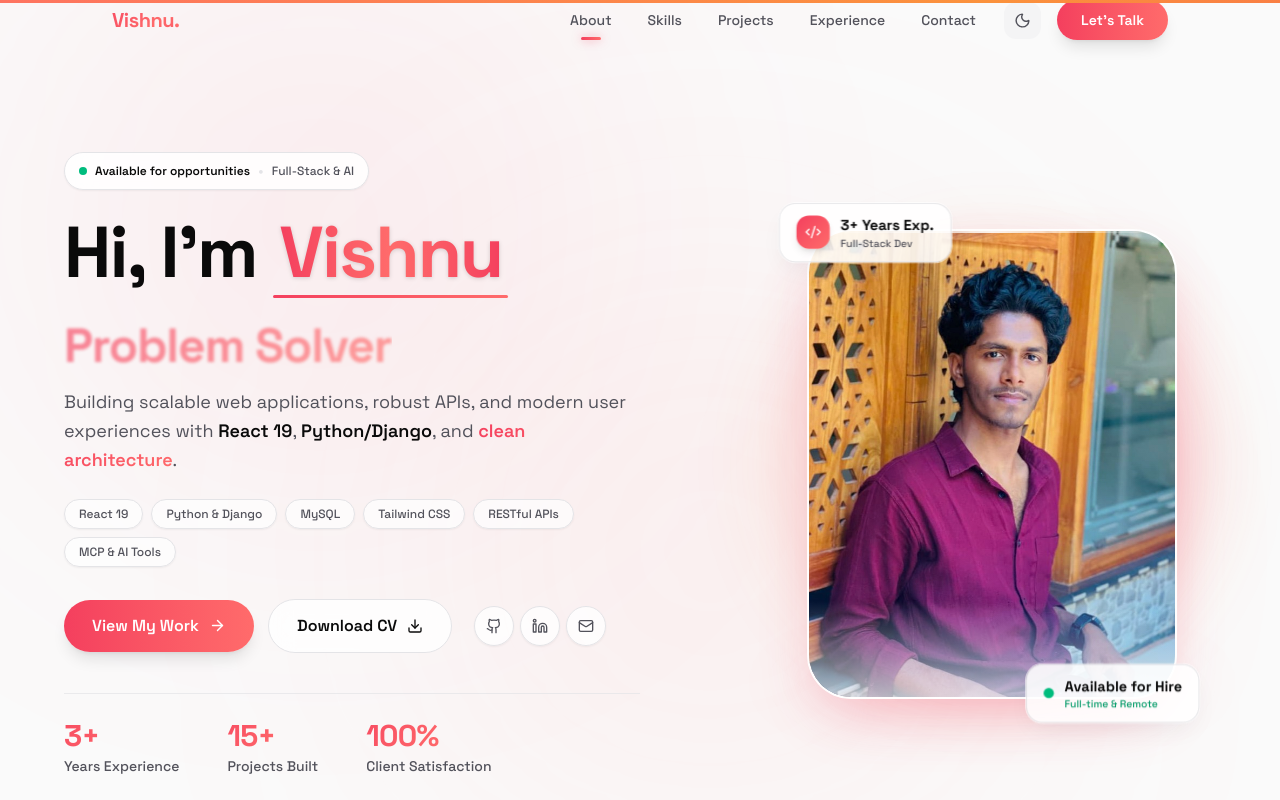
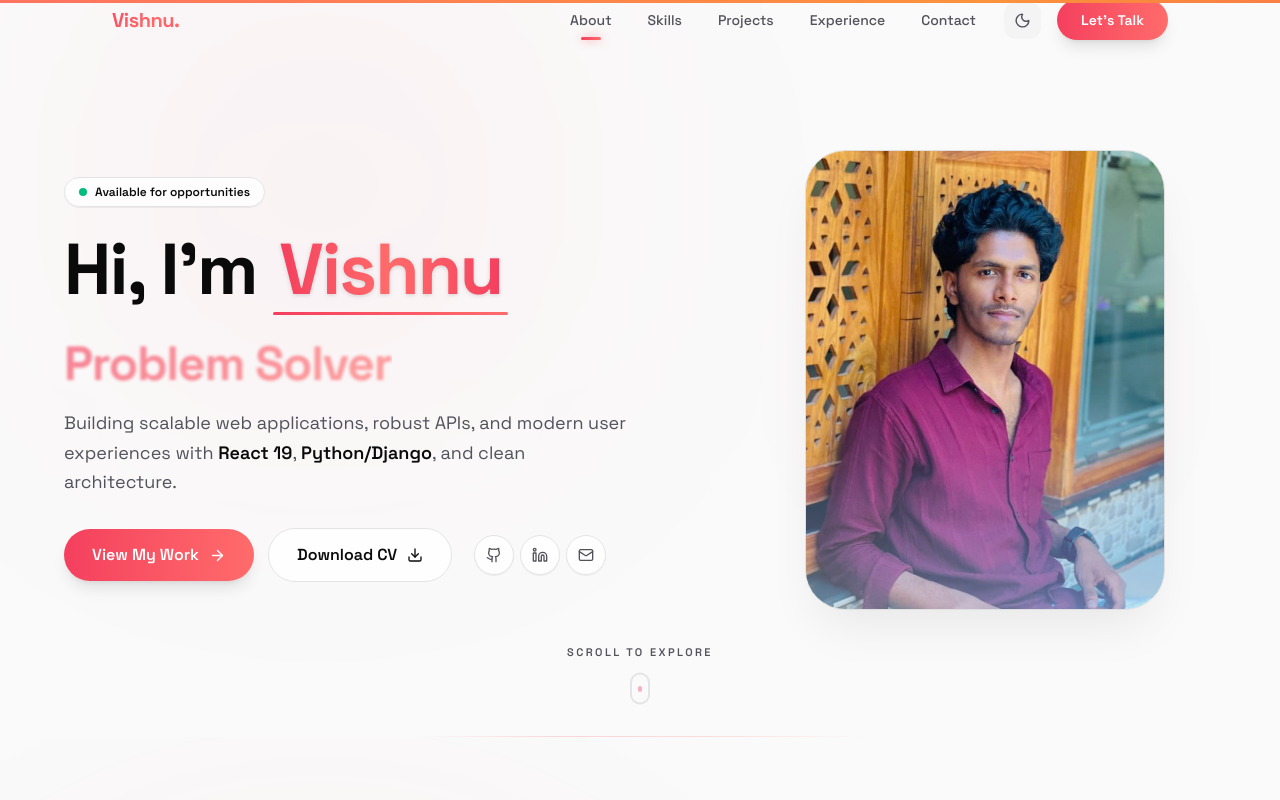
Before and after one commit to Vishnuvsh/portfolio-2.0, a React (Vite) app: page / in a window 1280 px wide. Shown: the top 800 px of the page. Built offline with nearby package versions, Linux system fonts and the light colour scheme.

Commit message:
feat(hero): ultra-clean and minimal hero design

```diff
--- a/src/App.jsx
+++ b/src/App.jsx
@@ -829,24 +829,16 @@ function CentralCutoutPortrait({ scrollYProgress }) {
 
   const springProgress = useSpring(scrollYProgress, { stiffness: 85, damping: 24, restDelta: 0.001 });
 
-  const portraitY = useTransform(springProgress, [0, 1], [0, 140]);
-  const portraitScale = useTransform(springProgress, [0, 0.45, 1], [1, 1.06, 0.94]);
-  const scrollRotateX = useTransform(springProgress, [0, 1], [0, 10]);
-  const scrollRotateY = useTransform(springProgress, [0, 1], [0, -8]);
-  const scrollRotateZ = useTransform(springProgress, [0, 1], [0, 2]);
-
-  const mouseRotateX = useSpring(useTransform(mouseY, [-0.5, 0.5], [8, -8]), { stiffness: 180, damping: 25 });
-  const mouseRotateY = useSpring(useTransform(mouseX, [-0.5, 0.5], [-8, 8]), { stiffness: 180, damping: 25 });
+  const portraitY = useTransform(springProgress, [0, 1], [0, 80]);
+  const portraitScale = useTransform(springProgress, [0, 0.5, 1], [1, 1.03, 0.96]);
+  const scrollRotateX = useTransform(springProgress, [0, 1], [0, 6]);
+  const scrollRotateY = useTransform(springProgress, [0, 1], [0, -6]);
+
+  const mouseRotateX = useSpring(useTransform(mouseY, [-0.5, 0.5], [6, -6]), { stiffness: 180, damping: 25 });
+  const mouseRotateY = useSpring(useTransform(mouseX, [-0.5, 0.5], [-6, 6]), { stiffness: 180, damping: 25 });
 
   const finalRotateX = useTransform([scrollRotateX, mouseRotateX], ([s, m]) => s + m);
   const finalRotateY = useTransform([scrollRotateY, mouseRotateY], ([s, m]) => s + m);
-
-  const badgeExpY = useTransform(springProgress, [0, 1], [0, 40]);
-  const badgeAvailY = useTransform(springProgress, [0, 1], [0, 60]);
-  const badgeStatsY = useTransform(springProgress, [0, 1], [0, 50]);
-
-  const stageLightScale = useTransform(springProgress, [0, 0.5, 1], [1, 1.25, 0.95]);
-  const stageLightOpacity = useTransform(springProgress, [0, 0.8, 1], [0.95, 1, 0.35]);
 
   const handleMouseMove = (e) => {
     if (!cardRef.current) return;
@@ -861,98 +853,42 @@ function CentralCutoutPortrait({ scrollYProgress }) {
       ref={cardRef}
       onMouseMove={handleMouseMove}
       onMouseLeave={handleMouseLeave}
-      className="relative flex items-center justify-center my-4 lg:my-0 w-full max-w-[380px] sm:max-w-[420px] lg:max-w-none mx-auto select-none"
-      style={{ perspective: 1300 }}
-    >
-      {/* 1. Volumetric Key Glow Circle */}
-      <motion.div
-        className="absolute w-[250px] h-[250px] sm:w-[420px] sm:h-[420px] lg:w-[460px] lg:h-[460px] rounded-full pointer-events-none"
+      className="relative flex items-center justify-center my-4 lg:my-0 w-full max-w-[340px] sm:max-w-[380px] md:max-w-[420px] mx-auto select-none"
+      style={{ perspective: 1200 }}
+    >
+      {/* Subtle Warm Ambient Glow */}
+      <div
+        className="absolute w-[280px] sm:w-[380px] h-[280px] sm:h-[380px] rounded-full pointer-events-none opacity-40 dark:opacity-25"
         style={{
-          scale: stageLightScale,
-          opacity: stageLightOpacity,
-          background: 'radial-gradient(circle at 50% 50%, rgba(244, 63, 94, 0.38) 0%, rgba(255, 107, 107, 0.24) 38%, rgba(251, 146, 60, 0.08) 60%, transparent 75%)',
-          filter: 'blur(55px)',
-          willChange: 'transform, opacity',
+          background: 'radial-gradient(circle, rgba(244, 63, 94, 0.25) 0%, rgba(255, 107, 107, 0.12) 40%, transparent 70%)',
+          filter: 'blur(60px)',
         }}
       />
-      {/* 2. Secondary Animated Rim Halo Circle */}
-      <motion.div
-        animate={{ rotate: 360 }}
-        transition={{ duration: 28, repeat: Infinity, ease: 'linear' }}
-        className="absolute w-[220px] h-[220px] sm:w-[360px] sm:h-[360px] lg:w-[390px] lg:h-[390px] rounded-full pointer-events-none opacity-45"
-        style={{
-          background: 'conic-gradient(from 0deg, rgba(244, 63, 94, 0.45), rgba(255, 107, 107, 0.35), transparent 45%, rgba(255, 107, 107, 0.3), rgba(244, 63, 94, 0.45))',
-          filter: 'blur(40px)',
-        }}
-      />
-      {/* 3. Stage Floor Bounce Light Anchor */}
-      <div
-        className="absolute -bottom-6 left-1/2 -translate-x-1/2 w-[85%] sm:w-[105%] h-20 rounded-full pointer-events-none opacity-50"
-        style={{
-          background: 'radial-gradient(ellipse at center, rgba(244, 63, 94, 0.28) 0%, rgba(255, 107, 107, 0.12) 45%, transparent 75%)',
-          filter: 'blur(28px)',
-        }}
-      />
-
-      {/* 3D Cutout Portrait Container */}
+
+      {/* Clean 3D Portrait Frame */}
       <motion.div
         style={{
           y: portraitY,
           scale: portraitScale,
           rotateX: finalRotateX,
           rotateY: finalRotateY,
-          rotateZ: scrollRotateZ,
           transformStyle: 'preserve-3d',
         }}
-        initial={{ opacity: 0, scale: 0.88, y: 40 }}
+        initial={{ opacity: 0, scale: 0.92, y: 30 }}
         animate={{ opacity: 1, scale: 1, y: 0 }}
-        transition={{ duration: 1.0, ease: [0.16, 1, 0.3, 1] }}
-        className="relative z-10 flex items-center justify-center cursor-pointer group"
-      >
-        <div
-          className="relative w-[220px] h-[280px] sm:w-[300px] sm:h-[390px] md:w-[330px] md:h-[430px] lg:w-[350px] lg:h-[450px] xl:w-[370px] xl:h-[470px] rounded-[28px] sm:rounded-[44px] overflow-hidden border-2 border-white/85 dark:border-white/20 shadow-[0_25px_60px_-15px_rgba(244,63,94,0.32)] backdrop-blur-md"
-          style={{ background: 'linear-gradient(145deg, rgba(255,255,255,0.7) 0%, rgba(255,255,255,0.2) 100%)' }}
-        >
-          <div className="absolute inset-x-0 top-0 h-[2px] bg-gradient-to-r from-transparent via-white to-transparent opacity-90 z-20" />
+        transition={{ duration: 0.8, ease: [0.16, 1, 0.3, 1] }}
+        className="relative z-10 w-[240px] h-[300px] sm:w-[300px] sm:h-[390px] md:w-[340px] md:h-[440px] lg:w-[360px] lg:h-[460px] rounded-[32px] sm:rounded-[40px] overflow-hidden border border-black/10 dark:border-white/15 shadow-2xl shadow-black/8 dark:shadow-black/50 backdrop-blur-md group"
+      >
         <img
           src="/profile.jpg"
           alt="Vishnu V - Full-Stack Developer"
-            className="w-full h-full object-cover object-top filter contrast-[1.03] brightness-[1.01] transition-transform duration-700 group-hover:scale-105"
+          className="w-full h-full object-cover object-top filter contrast-[1.02] brightness-[1.01] transition-transform duration-700 group-hover:scale-105"
           onError={(e) => {
             e.target.style.display = 'none';
             e.target.parentElement.style.background = 'linear-gradient(135deg, #f43f5e 0%, #ff6b6b 50%, #fb923c 100%)';
           }}
         />
-          <div className="absolute inset-0 bg-gradient-to-tr from-[var(--color-accent)]/15 via-transparent to-[var(--color-accent-2)]/20 pointer-events-none mix-blend-overlay z-10" />
-          <div className="absolute inset-x-0 bottom-0 h-24 bg-gradient-to-t from-[var(--color-bg-base)]/70 to-transparent pointer-events-none z-10" />
-          <div className="absolute inset-0 bg-gradient-to-br from-white/30 via-transparent to-transparent opacity-0 group-hover:opacity-100 transition-opacity duration-500 pointer-events-none z-20" />
-        </div>
-
-        {/* Orbiting Satellite Badges (Simple, Elegant & Non-Intrusive) */}
-        <motion.div style={{ y: badgeExpY, z: 50 }} className="absolute -top-3 -left-2 sm:-top-4 sm:-left-5 z-30">
-          <div className="glass-premium rounded-2xl px-3 py-2 sm:px-4 sm:py-2.5 shadow-lg border border-white/80 dark:border-white/10 flex items-center gap-2.5 backdrop-blur-xl">
-            <div className="w-8 h-8 rounded-xl bg-gradient-to-br from-[var(--color-accent)] to-[var(--color-accent-2)] flex items-center justify-center text-white shadow-md shadow-[var(--color-accent)]/30 flex-shrink-0">
-              <Code2 size={16} />
-            </div>
-            <div>
-              <div className="text-xs sm:text-sm font-bold text-[var(--color-text-main)]">3+ Years Exp.</div>
-              <div className="text-[10px] text-[var(--color-text-muted)] font-medium">Full-Stack Dev</div>
-            </div>
-          </div>
-        </motion.div>
-
-        <motion.div style={{ y: badgeAvailY, z: 40 }} className="absolute -bottom-3 -right-2 sm:-bottom-4 sm:-right-4 z-30">
-          <div className="glass-premium rounded-2xl px-3 py-2 sm:px-4 sm:py-2.5 shadow-lg border border-white/80 dark:border-white/10 flex items-center gap-2.5 backdrop-blur-xl">
-            <div className="relative flex h-2.5 w-2.5 flex-shrink-0">
-              <span className="animate-ping absolute inline-flex h-full w-full rounded-full bg-emerald-400 opacity-75" />
-              <span className="relative inline-flex rounded-full h-2.5 w-2.5 bg-emerald-500" />
-            </div>
-            <div>
-              <div className="text-xs sm:text-sm font-bold text-[var(--color-text-main)]">Available for Hire</div>
-              <div className="text-[10px] text-emerald-600 dark:text-emerald-400 font-medium">Full-time &amp; Remote</div>
-            </div>
-          </div>
-        </motion.div>
+        <div className="absolute inset-0 bg-gradient-to-t from-[var(--color-bg-base)]/40 via-transparent to-transparent pointer-events-none" />
       </motion.div>
     </div>
   );
@@ -987,99 +923,69 @@ function Hero() {
     <section
       id="hero"
       ref={heroRef}
-      className="relative min-h-[92vh] sm:min-h-[96vh] lg:min-h-screen flex flex-col justify-between pt-26 sm:pt-32 pb-8 px-4 sm:px-6 lg:px-12 xl:px-16 overflow-hidden"
-    >
-      {/* Background Volumetric Mesh Glows */}
-      <div className="absolute top-1/4 left-1/4 -translate-x-1/2 -translate-y-1/2 w-[550px] h-[550px] bg-[var(--color-accent)]/8 rounded-full blur-[140px] pointer-events-none" />
-      <div className="absolute top-1/3 right-1/4 w-[500px] h-[500px] bg-[var(--color-accent-2)]/10 rounded-full blur-[150px] pointer-events-none" />
-
-      <div className="container mx-auto max-w-7xl relative z-10 my-auto py-4 lg:py-6">
-        <div className="grid grid-cols-1 lg:grid-cols-12 gap-12 lg:gap-8 xl:gap-14 items-center">
-
-          {/* Left Column: Simple, Clean & High-Impact */}
+      className="relative min-h-[88vh] sm:min-h-[92vh] flex flex-col justify-between pt-24 sm:pt-32 pb-8 px-4 sm:px-6 lg:px-12 xl:px-16 overflow-hidden"
+    >
+      {/* Background Soft Mesh Glow */}
+      <div className="absolute top-1/4 left-1/4 -translate-x-1/2 -translate-y-1/2 w-[450px] h-[450px] bg-[var(--color-accent)]/6 rounded-full blur-[140px] pointer-events-none" />
+
+      <div className="container mx-auto max-w-6xl relative z-10 my-auto py-4">
+        <div className="grid grid-cols-1 lg:grid-cols-12 gap-10 lg:gap-8 items-center">
+
+          {/* Left Column: Clean & Minimal Hero Content */}
           <div className="lg:col-span-7 flex flex-col items-center lg:items-start text-center lg:text-left order-1">
 
-            {/* Simple, Elegant Status Pill */}
+            {/* Simple Status Badge */}
             <motion.div
               initial={{ opacity: 0, y: 15 }}
               animate={{ opacity: 1, y: 0 }}
               transition={{ duration: 0.5 }}
-              className="inline-flex items-center gap-2 px-3.5 py-1.5 rounded-full border border-[var(--color-border)] bg-[var(--color-bg-surface)]/85 backdrop-blur-md shadow-xs mb-6"
+              className="inline-flex items-center gap-2 px-3.5 py-1.5 rounded-full border border-[var(--color-border)] bg-[var(--color-bg-surface)]/80 backdrop-blur-md shadow-2xs mb-6"
             >
               <span className="relative flex h-2 w-2">
                 <span className="animate-ping absolute inline-flex h-full w-full rounded-full bg-emerald-400 opacity-75" />
                 <span className="relative inline-flex rounded-full h-2 w-2 bg-emerald-500" />
               </span>
               <span className="text-xs font-semibold text-[var(--color-text-main)]">Available for opportunities</span>
-              <span className="text-[var(--color-border)]">•</span>
-              <span className="text-xs text-[var(--color-text-muted)] font-medium">Full-Stack &amp; AI</span>
             </motion.div>
 
-            {/* Clean, Bold Headline */}
-            <div className="mb-4 w-full">
+            {/* Headline */}
             <motion.h1
               initial={{ opacity: 0, y: 20 }}
               animate={{ opacity: 1, y: 0 }}
               transition={{ duration: 0.7, delay: 0.1 }}
-                className="text-4xl sm:text-6xl md:text-7xl font-extrabold tracking-tight leading-[1.08] text-[var(--color-text-main)] mb-3"
+              className="text-4xl sm:text-6xl lg:text-7xl font-extrabold tracking-tight leading-[1.08] text-[var(--color-text-main)] mb-3"
             >
               Hi, I'm <SparklesText text="Vishnu" />
             </motion.h1>
 
-              {/* Dynamic Kinetic Role Title */}
+            {/* Subtitle / Role */}
             <motion.div
               initial={{ opacity: 0, y: 15 }}
               animate={{ opacity: 1, y: 0 }}
               transition={{ duration: 0.6, delay: 0.2 }}
-                className="text-2xl sm:text-4xl md:text-5xl font-bold tracking-tight text-[var(--color-text-main)] min-h-[1.4em] flex items-center justify-center lg:justify-start"
+              className="text-2xl sm:text-4xl lg:text-5xl font-bold tracking-tight text-[var(--color-text-main)] min-h-[1.4em] flex items-center justify-center lg:justify-start mb-5"
             >
               <RoleMorpher roles={ROLES} />
             </motion.div>
-            </div>
-
-            {/* Clean, Impactful Bio */}
+
+            {/* Clean Description */}
             <motion.p
               initial={{ opacity: 0, y: 15 }}
               animate={{ opacity: 1, y: 0 }}
               transition={{ duration: 0.6, delay: 0.3 }}
-              className="text-base sm:text-lg text-[var(--color-text-muted)] max-w-xl leading-relaxed mb-6 font-normal"
+              className="text-base sm:text-lg text-[var(--color-text-muted)] max-w-xl leading-relaxed mb-8 font-normal"
             >
               Building scalable web applications, robust APIs, and modern user experiences with{' '}
               <span className="text-[var(--color-text-main)] font-semibold">React 19</span>,{' '}
-              <span className="text-[var(--color-text-main)] font-semibold">Python/Django</span>, and{' '}
-              <span className="text-gradient-static font-semibold">clean architecture</span>.
+              <span className="text-[var(--color-text-main)] font-semibold">Python/Django</span>, and clean architecture.
             </motion.p>
 
-            {/* Simple & Airy Tech Stack Pills */}
+            {/* Action Buttons & Socials */}
             <motion.div
               initial={{ opacity: 0, y: 15 }}
               animate={{ opacity: 1, y: 0 }}
               transition={{ duration: 0.6, delay: 0.4 }}
-              className="flex flex-wrap items-center justify-center lg:justify-start gap-2 mb-8 max-w-xl"
-            >
-              {[
-                'React 19',
-                'Python & Django',
-                'MySQL',
-                'Tailwind CSS',
-                'RESTful APIs',
-                'MCP & AI Tools',
-              ].map((tech) => (
-                <span
-                  key={tech}
-                  className="px-3.5 py-1.5 rounded-full border border-[var(--color-border)] bg-[var(--color-bg-surface)]/70 text-xs font-medium text-[var(--color-text-muted)] hover:text-[var(--color-accent)] hover:border-[var(--color-accent)]/40 hover:bg-[var(--color-accent)]/5 transition-all duration-300 cursor-default shadow-xs"
-                >
-                  {tech}
-                </span>
-              ))}
-            </motion.div>
-
-            {/* Clean CTAs & Socials Deck */}
-            <motion.div
-              initial={{ opacity: 0, y: 15 }}
-              animate={{ opacity: 1, y: 0 }}
-              transition={{ duration: 0.6, delay: 0.5 }}
-              className="flex flex-wrap items-center justify-center lg:justify-start gap-3.5 mb-10 w-full"
+              className="flex flex-wrap items-center justify-center lg:justify-start gap-3.5 w-full"
             >
               <MagneticButton href="#projects" variant="primary">
                 View My Work
@@ -1095,7 +1001,6 @@ function Hero() {
                 <Download size={16} />
               </MagneticButton>
 
-              {/* Minimal Social Dock */}
               <div className="flex items-center gap-1.5 sm:ml-2">
                 {HERO_SOCIALS.map((social) => {
                   if (social.label === 'Email') {
@@ -1105,7 +1010,7 @@ function Hero() {
                         onClick={handleCopyEmail}
                         title={emailCopied ? 'Email Copied!' : 'Copy Email (vishnuvsh44@gmail.com)'}
                         aria-label="Copy Email Address"
-                        className="relative flex items-center justify-center w-10 h-10 rounded-full border border-[var(--color-border)] bg-[var(--color-bg-surface)]/80 text-[var(--color-text-muted)] hover:text-[var(--color-accent)] hover:border-[var(--color-accent)]/40 hover:bg-[var(--color-accent)]/10 transition-all duration-200 cursor-pointer shadow-xs"
+                        className="relative flex items-center justify-center w-10 h-10 rounded-full border border-[var(--color-border)] bg-[var(--color-bg-surface)]/80 text-[var(--color-text-muted)] hover:text-[var(--color-accent)] hover:border-[var(--color-accent)]/40 hover:bg-[var(--color-accent)]/10 transition-all duration-200 cursor-pointer shadow-2xs"
                       >
                         {emailCopied ? <Check size={16} className="text-emerald-500" /> : <social.icon size={16} />}
                         {emailCopied && (
@@ -1123,7 +1028,7 @@ function Hero() {
                       target={social.href.startsWith('http') ? '_blank' : undefined}
                       rel={social.href.startsWith('http') ? 'noopener noreferrer' : undefined}
                       aria-label={social.label}
-                      className="flex items-center justify-center w-10 h-10 rounded-full border border-[var(--color-border)] bg-[var(--color-bg-surface)]/80 text-[var(--color-text-muted)] hover:text-[var(--color-accent)] hover:border-[var(--color-accent)]/40 hover:bg-[var(--color-accent)]/10 transition-all duration-200 cursor-pointer shadow-xs"
+                      className="flex items-center justify-center w-10 h-10 rounded-full border border-[var(--color-border)] bg-[var(--color-bg-surface)]/80 text-[var(--color-text-muted)] hover:text-[var(--color-accent)] hover:border-[var(--color-accent)]/40 hover:bg-[var(--color-accent)]/10 transition-all duration-200 cursor-pointer shadow-2xs"
                     >
                       <social.icon size={16} />
                     </a>
@@ -1131,32 +1036,9 @@ function Hero() {
                 })}
               </div>
             </motion.div>
-
-            {/* Simple, Elegant Horizontal Stat Highlights */}
-            <motion.div
-              initial={{ opacity: 0, y: 15 }}
-              animate={{ opacity: 1, y: 0 }}
-              transition={{ duration: 0.6, delay: 0.6 }}
-              className="w-full max-w-xl flex items-center justify-between sm:justify-start sm:gap-12 pt-6 border-t border-[var(--color-border)]/70"
-            >
-              {[
-                { value: '3+', label: 'Years Experience' },
-                { value: '15+', label: 'Projects Built' },
-                { value: '100%', label: 'Client Satisfaction' },
-              ].map((stat, i) => (
-                <div key={i} className="text-center sm:text-left">
-                  <div className="text-2xl sm:text-3xl font-extrabold text-gradient tracking-tight">
-                    {stat.value}
-                  </div>
-                  <div className="text-xs sm:text-sm font-medium text-[var(--color-text-muted)] mt-0.5">
-                    {stat.label}
-                  </div>
-                </div>
-              ))}
-            </motion.div>
-          </div>
-
-          {/* Right Column: Clean 3D Portrait */}
+          </div>
+
+          {/* Right Column: Clean Portrait */}
           <div className="lg:col-span-5 flex justify-center lg:justify-end order-2">
             <CentralCutoutPortrait scrollYProgress={scrollYProgress} />
           </div>
```
Lines whose indentation alone changed are shown as unchanged.
